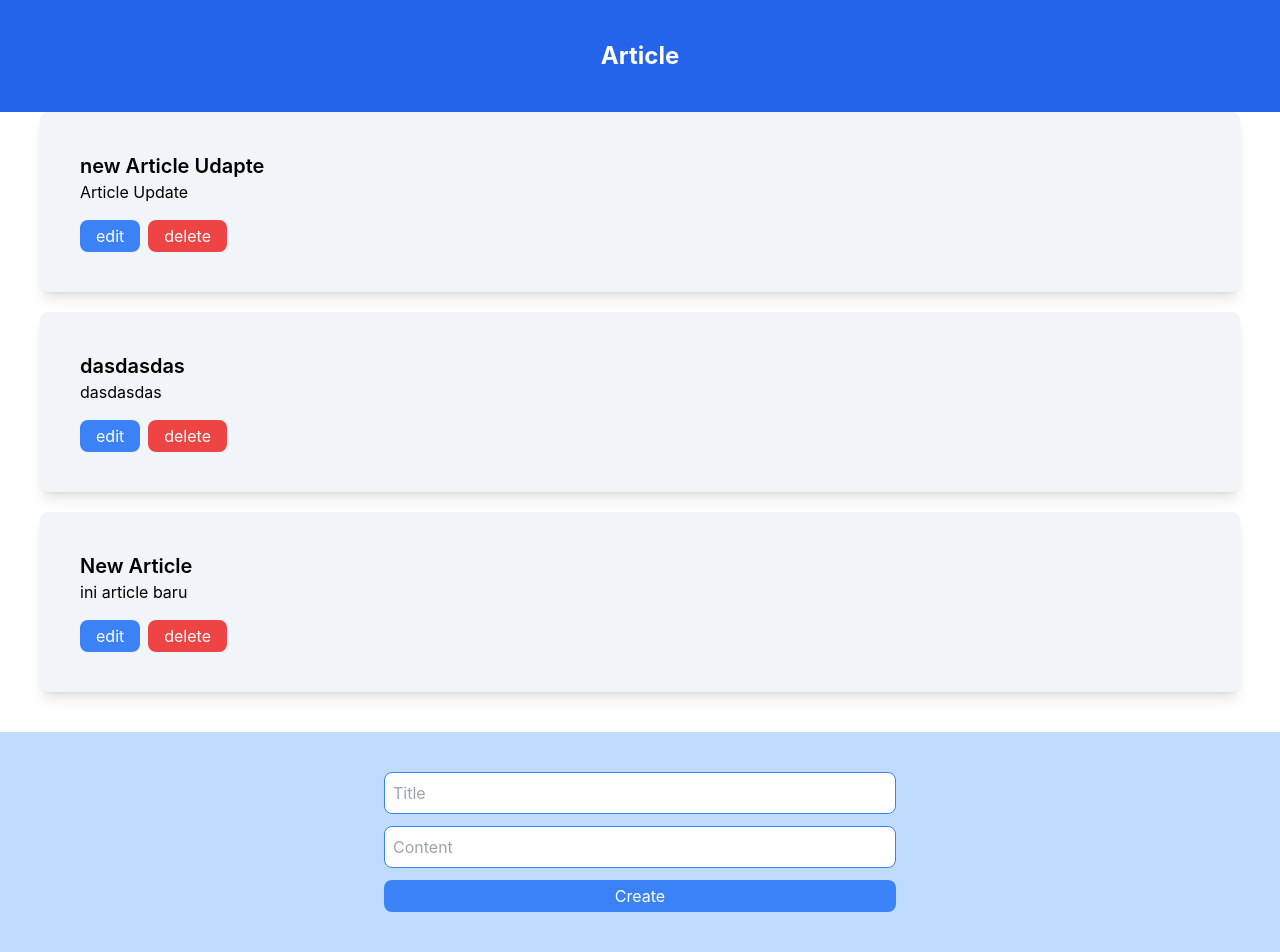
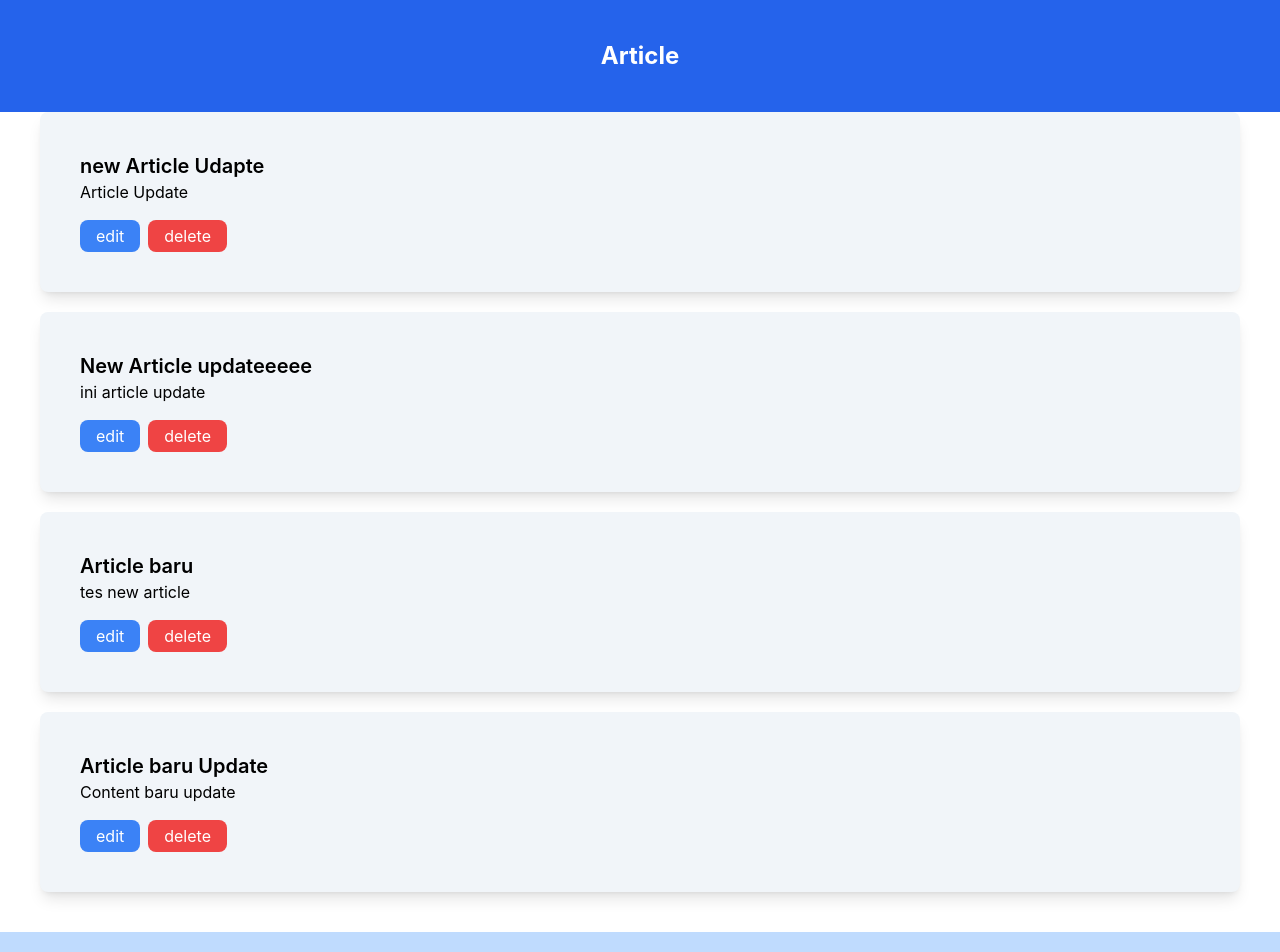
Before and after one commit to adityahimaone/ReactJS-Resource, a React (Create React App) app: page /article in a window 1280 px wide. Shown: the top 952 px of the page. Built offline with nearby package versions, Linux system fonts and the light colour scheme; data requests are answered from the project's data file.

Commit message:
fix layout

```diff
--- a/db.json
+++ b/db.json
@@ -6,14 +6,19 @@
       "id": 1
     },
     {
-      "title": "dasdasdas",
-      "content": "dasdasdas",
-      "id": 2
+      "title": "New Article updateeeee",
+      "content": "ini article update",
+      "id": 3
     },
     {
-      "title": "New Article",
-      "content": "ini article baru",
-      "id": 3
+      "title": "Article baru",
+      "content": "tes new article",
+      "id": 4
+    },
+    {
+      "title": "Article baru Update",
+      "content": "Content baru update",
+      "id": 5
     }
   ]
 }
--- a/src/pages/Article.jsx
+++ b/src/pages/Article.jsx
@@ -96,7 +96,8 @@ export default function Article() {
           ))
         )}
       </div>
-      <div className="container mx-auto px-10 py-10 mt-10 bg-blue-200">
+      <div className="bg-blue-200">
+        <div className="container mx-auto px-10 py-10 mt-10 ">
           <div className="max-w-lg flex flex-col mx-auto space-y-3">
             <input
               type="text"
@@ -126,5 +127,6 @@ export default function Article() {
           </div>
         </div>
       </div>
+    </div>
   );
 }
```
Lines whose indentation alone changed are shown as unchanged.
